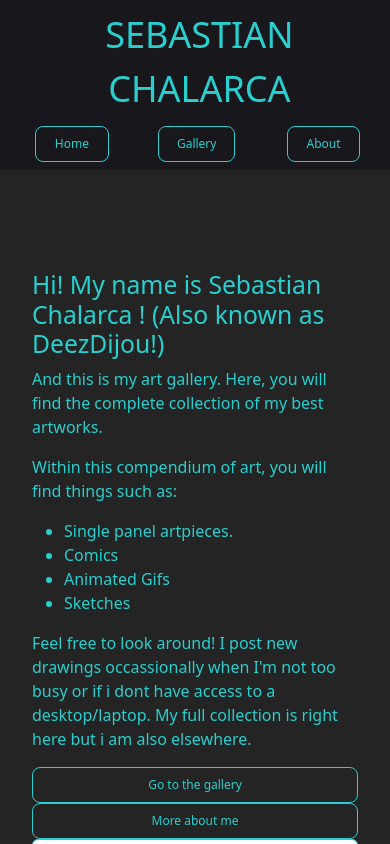
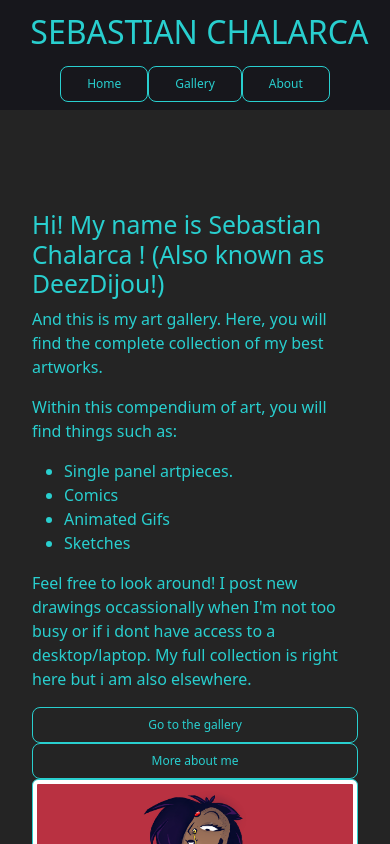
Before and after one commit to SebC750/Art_Gallery_Portfolio, a React (Vite) app in the folder art_gallery_portfolio/: page / in a window 390 px wide. Shown: the top 844 px of the page. Built offline with nearby package versions, Linux system fonts and the light colour scheme.

Commit message:
readjusting again - Readjusting yet again the buttons so that it does not push the page past the viewport in mobile.

```diff
--- a/art_gallery_portfolio/src/Styles/Navbar.css
+++ b/art_gallery_portfolio/src/Styles/Navbar.css
@@ -28,10 +28,13 @@
     margin-right: 20px;
 }
 @media(max-width: 720px){
+    .navbar-items{
+        width: 100%;
+        justify-content: center;
+    }
+    .navbar-items div{
+        width: 100%;
 
-    .navbar-items div{
-        width: 60%;
-        margin-left: 35px;
     }
     .btn{
         width: 100%;
@@ -42,7 +45,7 @@
     .navbar-logo{
         text-align: center;
         width: 92%;
-        font-size: 36px;
+        font-size: 32px;
         margin-bottom: 10px;
     }
 }
```
